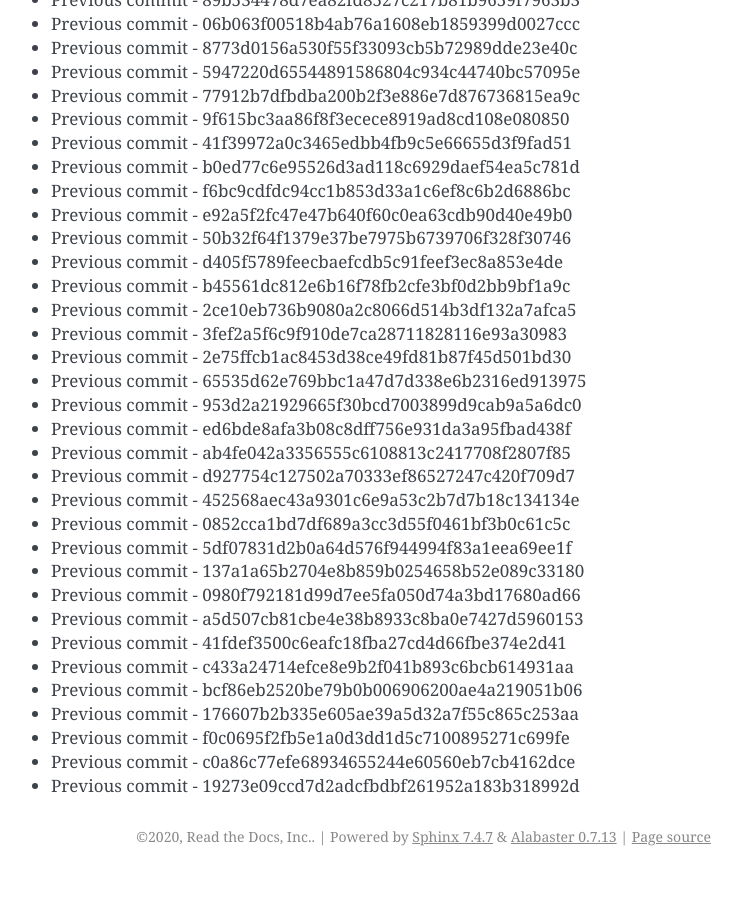
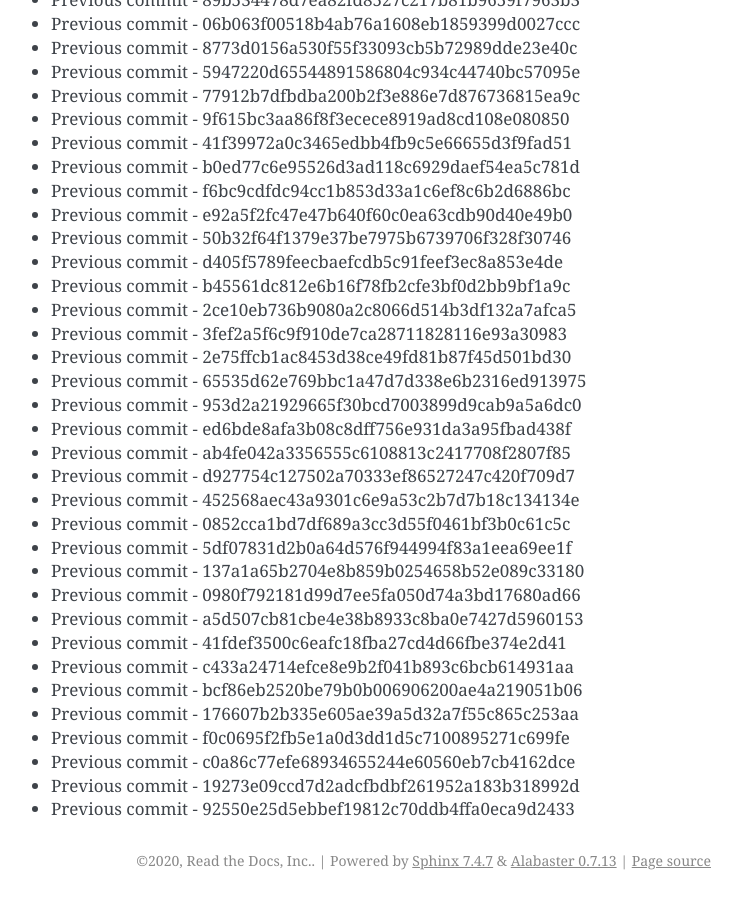
Before and after one commit to readthedocs/rtd-git-stresstest, a Sphinx documentation site: the page built from docs/updates.rst, in a window 1280 px wide and 900 px high, scrolled down 21763 px. Shown: the whole window, without its empty margins (399-1141 px from the left). Built offline with Sphinx 7.4.7, drawn with Linux system fonts in a browser that asks for light colours; before the commit the page ends 22639 px from its top, so only the background shows below that.

Commit message:
Generating commit from previous: 92550e25d5ebbef19812c70ddb4ffa0eca9d2433

```diff
--- a/docs/updates.rst
+++ b/docs/updates.rst
@@ -946,3 +946,4 @@ It can be tested for any performance characteristics.
 * Previous commit - f0c0695f2fb5e1a0d3dd1d5c7100895271c699fe
 * Previous commit - c0a86c77efe68934655244e60560eb7cb4162dce
 * Previous commit - 19273e09ccd7d2adcfbdbf261952a183b318992d
+* Previous commit - 92550e25d5ebbef19812c70ddb4ffa0eca9d2433
```
